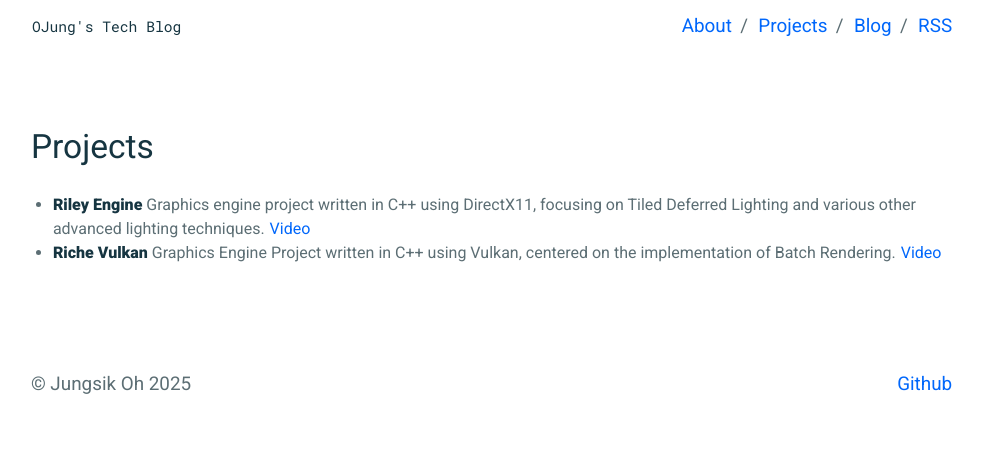
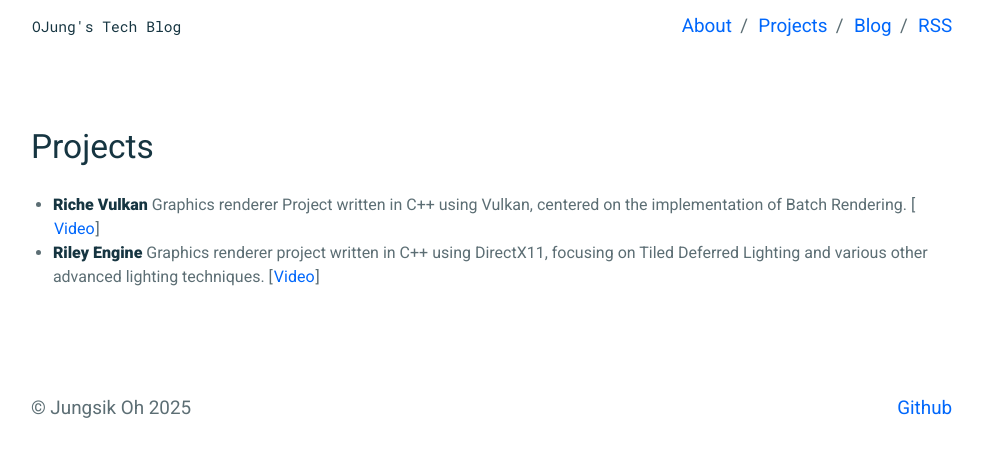
Before and after one commit to JungsikOh/jungsikoh.github.io, a Jekyll site: the page built from _pages/projects.md, in a window 1280 px wide. Shown: the top 457 px of the page, without its empty margins (148-1131 px from the left). Built offline with Jekyll 4.4.1, drawn with Linux system fonts in a browser that asks for light colours.

Commit message:
update projects

```diff
--- a/_pages/projects.md
+++ b/_pages/projects.md
@@ -5,5 +5,5 @@ permalink: /projects/
 sph: false
 ---
 
-- **Riley Engine** Graphics engine project written in C++ using DirectX11, focusing on Tiled Deferred Lighting and various other advanced lighting techniques. [Video](https://youtu.be/_Tj_7X7Es-4?si=wYUzIZCI2AITw2ly)
-- **Riche Vulkan** Graphics Engine Project written in C++ using Vulkan, centered on the implementation of Batch Rendering. [Video](https://youtu.be/x90SoRK9CGA?si=lGi7A22cP7v3_0XM)
+- **Riche Vulkan** Graphics renderer Project written in C++ using Vulkan, centered on the implementation of Batch Rendering. \[[Video](https://youtu.be/x90SoRK9CGA?si=lGi7A22cP7v3_0XM)\]
+- **Riley Engine** Graphics renderer project written in C++ using DirectX11, focusing on Tiled Deferred Lighting and various other advanced lighting techniques. \[[Video](https://youtu.be/_Tj_7X7Es-4?si=wYUzIZCI2AITw2ly)\]
```
